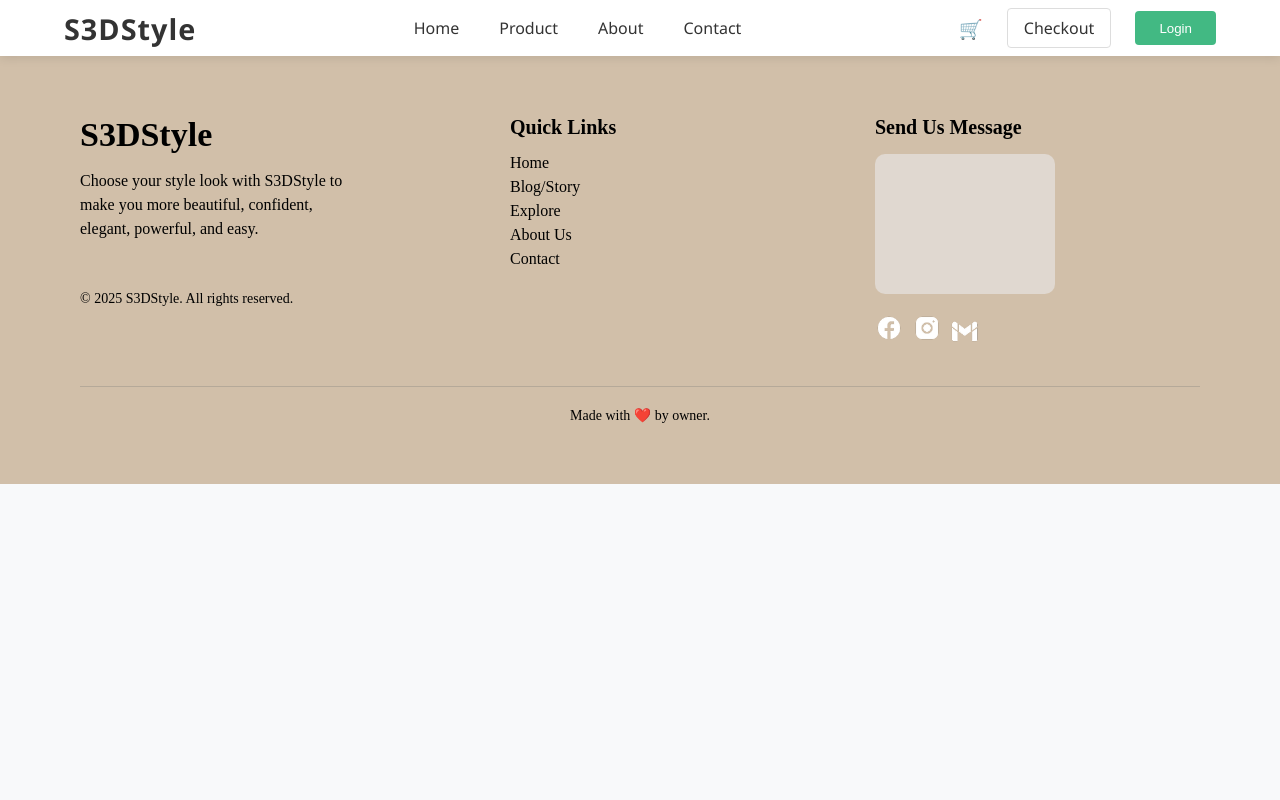
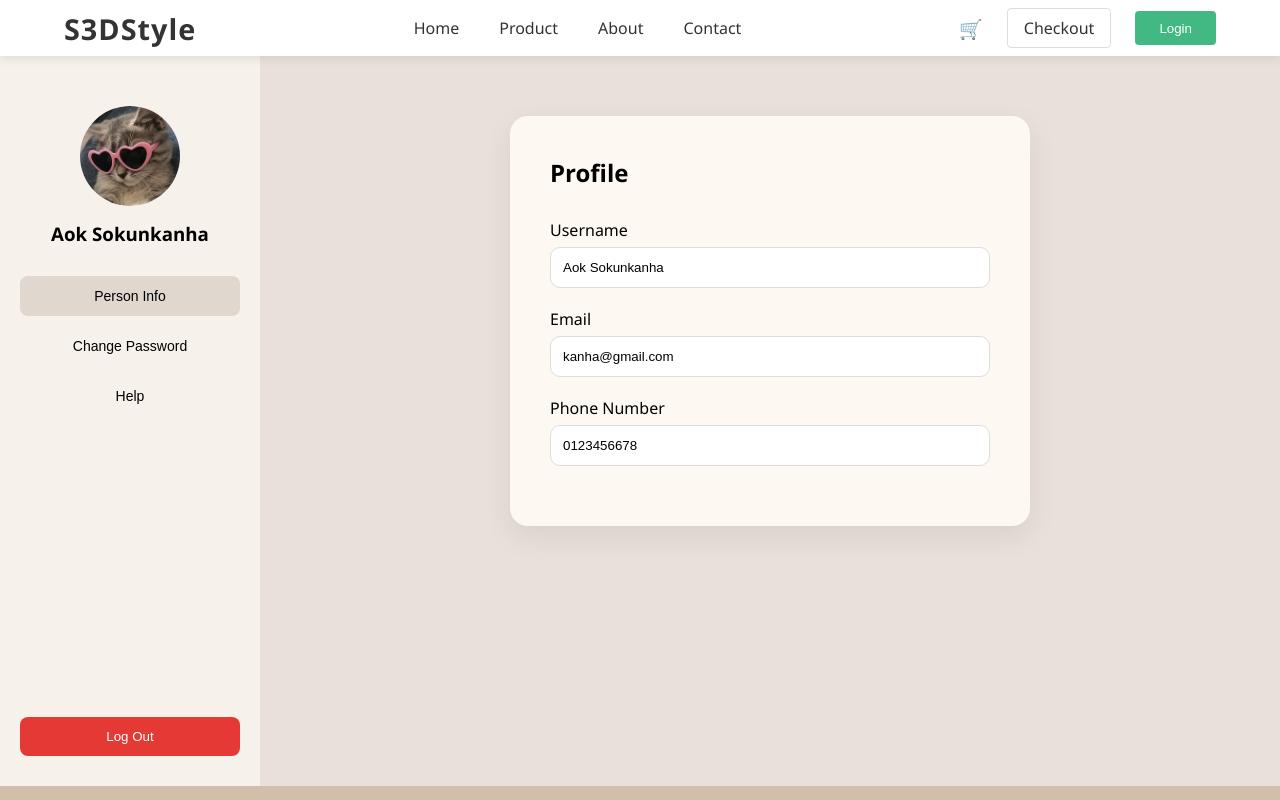
Before and after one commit to Vicheth-Sokhsedtha/Project_Internet_Programming_I, a Vue app: page /user/dashboard in a window 1280 px wide. Shown: the top 800 px of the page. Built offline with nearby package versions, Linux system fonts and the light colour scheme; the HTML template or start-up script is replaced by a standard one.

Commit message:
Add user dashboard

```diff
--- a/src/components/navigationComponent.vue
+++ b/src/components/navigationComponent.vue
@@ -57,11 +57,19 @@
         </router-link>
 
         <!-- Login/Logout button -->
-        <router-link to="/login">
-          <button class="login-btn" @click="handleAuthClick">
-            {{ isLoggedIn ? 'Logout' : 'Login' }}
-          </button>
-        </router-link>
+        <!-- Login / User icon -->
+<div class="user-area">
+  <!-- NOT logged in -->
+  <router-link v-if="!isLoggedIn" to="/login">
+    <button class="login-btn">Login</button>
+  </router-link>
+
+  <!-- Logged in -->
+  <router-link v-else to="/user/dashboard" class="user-icon">
+    <span>👤</span>
+  </router-link>
+</div>
+
         <!-- Mobile Menu Toggle -->
         <button class="mobile-toggle" @click="toggleMobileMenu">
           <span class="hamburger" :class="{ 'active': mobileMenuOpen }">
@@ -394,6 +402,22 @@ const handleMobileAuth = () => {
   cursor: pointer;
   margin-top: 0.5rem;
 }
+.user-area {
+  display: flex;
+  align-items: center;
+}
+
+.user-icon {
+  font-size: 22px;
+  text-decoration: none;
+  padding: 6px 10px;
+  border-radius: 50%;
+  transition: background 0.2s ease;
+}
+
+.user-icon:hover {
+  background: #f2f2f2;
+}
 
 /* Responsive */
 @media (max-width: 768px) {
--- a/src/router/index.ts
+++ b/src/router/index.ts
@@ -12,6 +12,8 @@ import LoginView from '../views/LoginView.vue';
 import SignUpView from '../views/SignUpView.vue';
 import AdminDashboard from '../views/admin/AdminDashboard.vue';
 import ContactView from '../views/ContactView.vue';
+import UserDashboard from '../views/user/UserDashboard.vue';
+
 const routes = [
   {
     path: '/',
@@ -93,6 +95,11 @@ const routes = [
   component: AdminDashboard
 },
 {
+  path: '/user/dashboard',
+  name: 'userDashboard',
+  component: UserDashboard
+},
+{
   path: '/contact',
   name: 'contact',
   component: ContactView
--- /dev/null
+++ b/src/views/user/UserDashboard.vue
@@ -0,0 +1,199 @@
+<template>
+  <div class="dashboard">
+    <!-- SIDEBAR -->
+    <aside class="sidebar">
+      <img class="avatar" src="/image/picUser.png" />
+      <h3 class="username">Aok Sokunkanha</h3>
+
+      <nav>
+        <button
+          :class="{ active: currentTab === 'profile' }"
+          @click="currentTab = 'profile'"
+        >
+          Person Info
+        </button>
+        <button
+          :class="{ active: currentTab === 'password' }"
+          @click="currentTab = 'password'"
+        >
+          Change Password
+        </button>
+        <button>Help</button>
+      </nav>
+
+      <button class="logout" @click="logout">Log Out</button>
+    </aside>
+
+    <!-- MAIN CONTENT -->
+    <main class="content">
+      <!-- PROFILE -->
+      <section v-if="currentTab === 'profile'" class="card">
+        <h2>Profile</h2>
+
+        <div class="field">
+          <label>Username</label>
+          <input type="text" value="Aok Sokunkanha" />
+        </div>
+
+        <div class="field">
+          <label>Email</label>
+          <input type="email" value="kanha@gmail.com" />
+        </div>
+
+        <div class="field">
+          <label>Phone Number</label>
+          <input type="text" value="0123456678" />
+        </div>
+      </section>
+
+      <!-- CHANGE PASSWORD -->
+      <section v-else class="card">
+        <h2>Change Password</h2>
+
+        <div class="field">
+          <label>Current Password</label>
+          <input type="password" />
+        </div>
+
+        <div class="field">
+          <label>New Password</label>
+          <input type="password" />
+        </div>
+
+        <div class="field">
+          <label>Confirm Password</label>
+          <input type="password" />
+        </div>
+
+        <button class="confirm">Confirm</button>
+      </section>
+    </main>
+  </div>
+</template>
+
+<script setup lang="ts">
+import { ref } from "vue";
+import { useRouter } from "vue-router";
+
+const router = useRouter();
+const currentTab = ref<"profile" | "password">("profile");
+
+function logout() {
+  localStorage.removeItem("user");
+  router.push("/login");
+}
+</script>
+
+<style scoped>
+/* PAGE */
+.dashboard {
+  display: flex;
+  min-height: calc(100vh - 70px);
+  background: #e9e1d9;
+  font-family: "Segoe UI", sans-serif;
+}
+
+/* SIDEBAR */
+.sidebar {
+  width: 260px;
+  background: #f6f1eb;
+  padding: 30px 20px;
+  display: flex;
+  flex-direction: column;
+  align-items: center;
+}
+
+.avatar {
+  width: 100px;
+  height: 100px;
+  border-radius: 50%;
+  margin-top: 20px;
+  object-fit: cover;
+}
+
+.username {
+  margin: 15px 0 30px;
+}
+
+nav {
+  width: 100%;
+}
+
+nav button {
+  width: 100%;
+  padding: 12px;
+  margin-bottom: 10px;
+  border: none;
+  border-radius: 8px;
+  cursor: pointer;
+  background: transparent;
+  font-size: 14px;
+}
+
+nav button.active {
+  background: #e0d8cf;
+}
+
+.logout {
+  margin-top: auto;
+  background: #e53935;
+  color: white;
+  border: none;
+  padding: 12px;
+  width: 100%;
+  border-radius: 8px;
+  cursor: pointer;
+}
+
+/* CONTENT */
+.content {
+  flex: 1;
+  display: flex;
+  justify-content: center;
+  align-items: flex-start;
+  padding: 60px 20px;
+}
+
+/* CARD */
+.card {
+  width: 100%;
+  max-width: 520px;
+  background: #fdf8f2;
+  padding: 40px;
+  border-radius: 18px;
+  box-shadow: 0 10px 30px rgba(0, 0, 0, 0.08);
+}
+
+.card h2 {
+  margin-bottom: 30px;
+}
+
+/* FORM */
+.field {
+  margin-bottom: 20px;
+}
+
+label {
+  display: block;
+  margin-bottom: 6px;
+  font-weight: 500;
+}
+
+input {
+  width: 100%;
+  padding: 12px;
+  border-radius: 10px;
+  border: 1px solid #ddd;
+  outline: none;
+}
+
+/* BUTTON */
+.confirm {
+  background: #3b7f2c;
+  color: white;
+  border: none;
+  padding: 12px 28px;
+  border-radius: 10px;
+  cursor: pointer;
+}
+</style>
```
Also changed, not shown: public/image/picUser.png (added).
